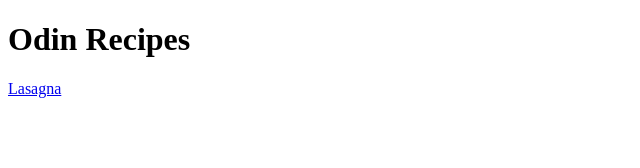
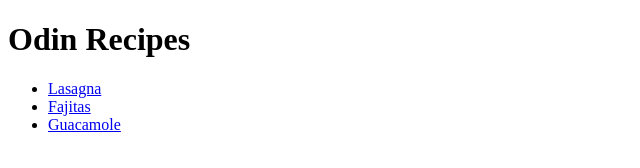
Before and after one commit to devkyzn/odin-recipes, a plain HTML site: page index.html in a window 1280 px wide. Shown: the whole page, without its empty margins (0-640 px from the left). Drawn offline with Linux system fonts and the light colour scheme.

Commit message:
Add recipe links to index

```diff
--- a/index.html
+++ b/index.html
@@ -6,6 +6,11 @@
     </head>
     <body>
         <h1>Odin Recipes</h1>
-        <a href="./recipes/lasagna.html">Lasagna</a>
+        <ul>
+            <li><a href="./recipes/lasagna.html">Lasagna</a></li>
+            <li><a href="./recipes/fajitas.html">Fajitas</a></li>
+            <li><a href="./recipes/guacamole.html">Guacamole</a></li>
+        </ul>
+
     </body>
 </html>
```
